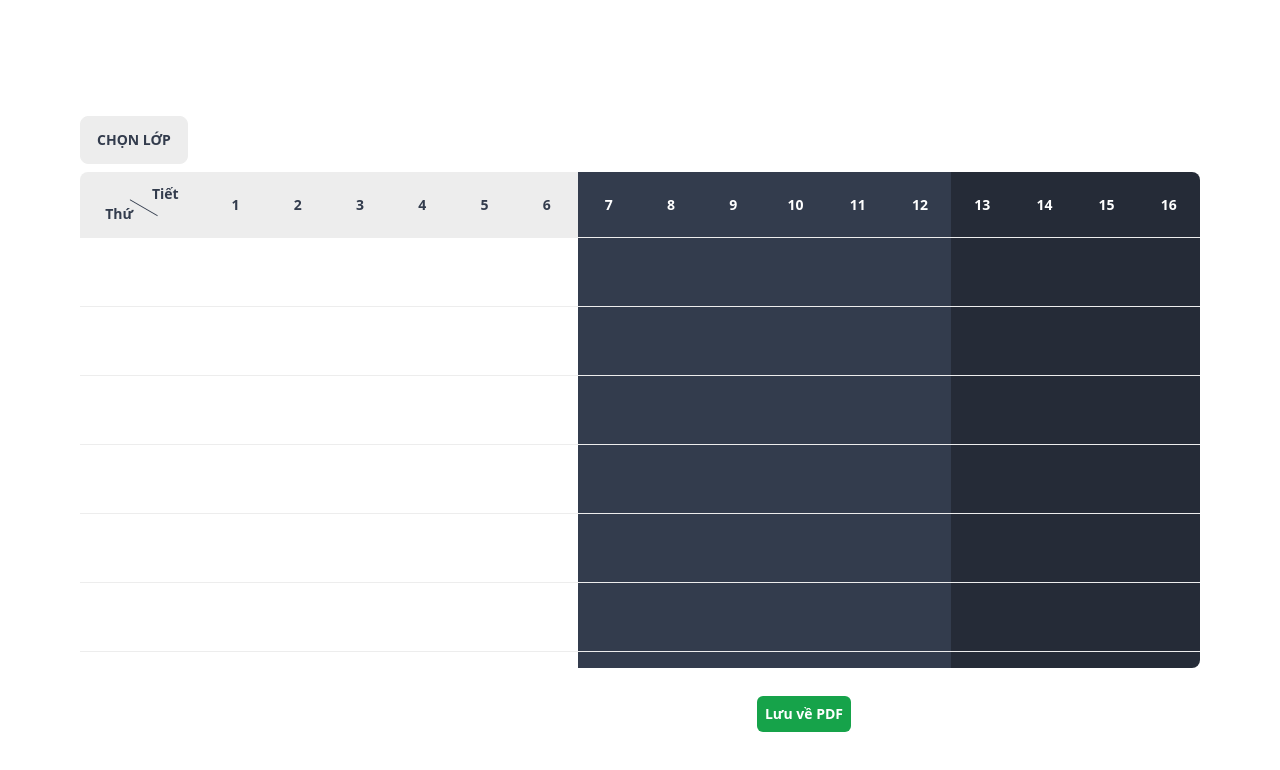
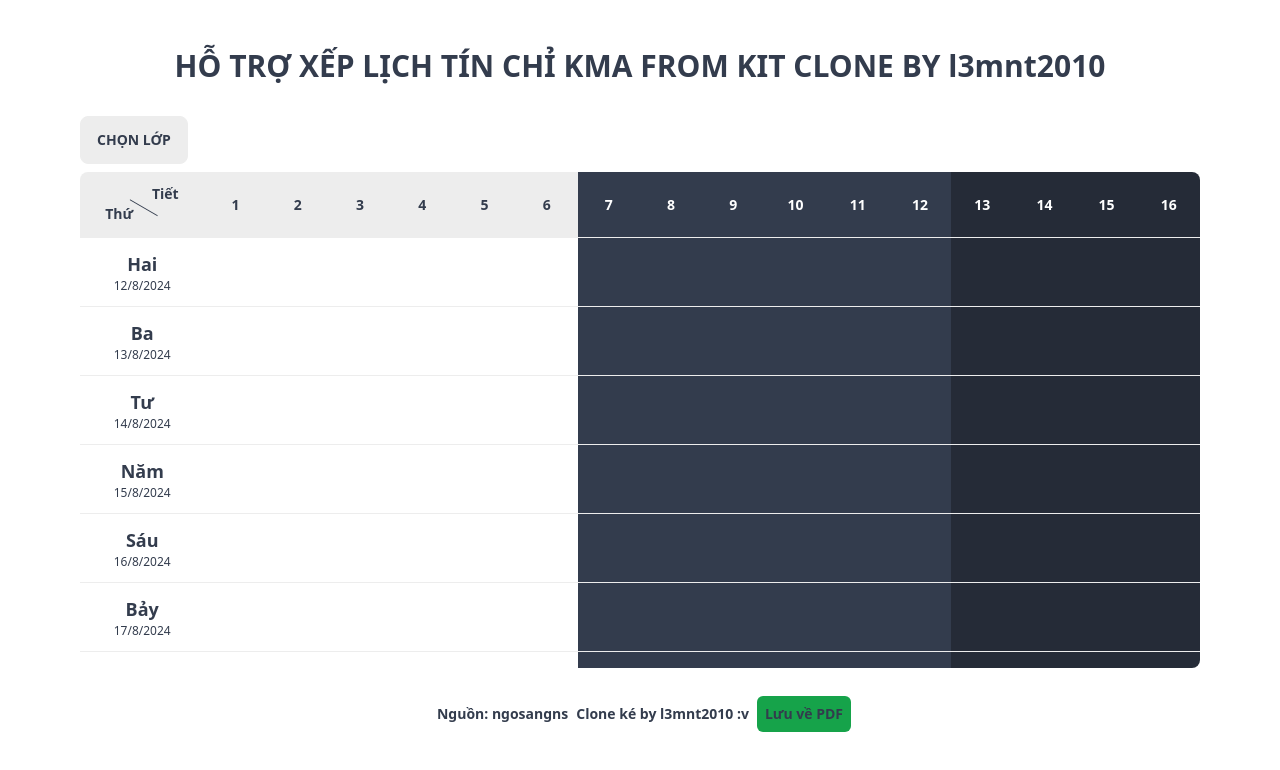
Before and after one commit to l3mnt2010/XEPLICHTINCHI, a Vue app: page / in a window 1280 px wide. Shown: the top 770 px of the page. Built offline with nearby package versions, Linux system fonts and the light colour scheme.

Commit message:
feat: add all

```diff
--- a/src/App.vue
+++ b/src/App.vue
@@ -224,11 +224,11 @@ const resetClass = () => {
                                 </template>
                                 <tr>
                                     <td colspan="2" class="text-xs text-center">
-                                        <span class="font-bold text-white text-lg">
+                                        <span class="font-bold text-lg">
                                             {{ dayOfWeekMap[new Date(date).getDay()] }}
                                         </span><br />
 
-                                          <span class="text-white">{{ new Date(date).toLocaleDateString("vi") }}</span>
+                                         {{ new Date(date).toLocaleDateString("vi") }}
                                     </td>
                                     <template v-for="session in sessions">
                                         <td class="px-2"
--- a/src/components/Footer.vue
+++ b/src/components/Footer.vue
@@ -1,7 +1,7 @@
 <template>
-    <footer class="text-center text-white text-sm">
-        <span class="text-white font-bold mx-2">Nguồn: ngosangns</span>
-        <span class="text-white font-bold mr-2">Clone ké by l3mnt2010 :v</span> <span><button class="text-white p-2 font-bold bg-green-600 rounded-md" onclick="window.print()">Lưu về PDF</button></span>
+    <footer class="text-center text-sm">
+        <span class="font-bold mx-2">Nguồn: ngosangns</span>
+        <span class="font-bold mr-2">Clone ké by l3mnt2010 :v</span> <span><button class="p-2 font-bold bg-green-600 rounded-md" onclick="window.print()">Lưu về PDF</button></span>
     </footer>
 </template>
 
--- a/src/components/Header.vue
+++ b/src/components/Header.vue
@@ -4,7 +4,7 @@
 
 <template>
     <header class="mt-12 mb-4 text-center">
-        <h1 class="text-3xl text-white font-bold">
+        <h1 class="text-3xl font-bold">
             <a href="/">HỖ TRỢ XẾP LỊCH TÍN CHỈ KMA FROM KIT CLONE BY l3mnt2010</a>
         </h1>
     </header>
```
